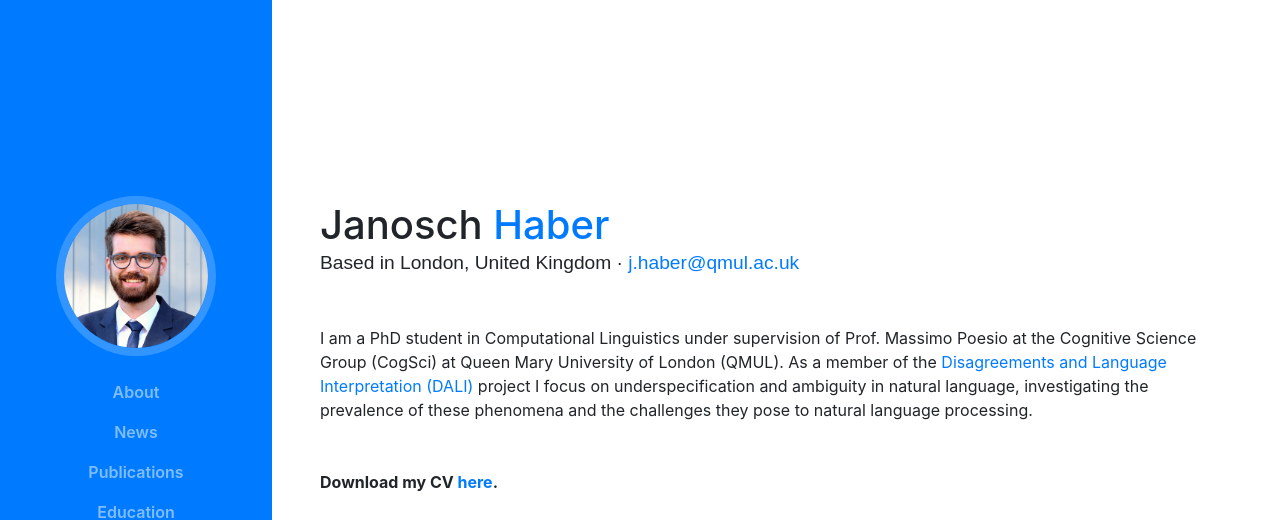
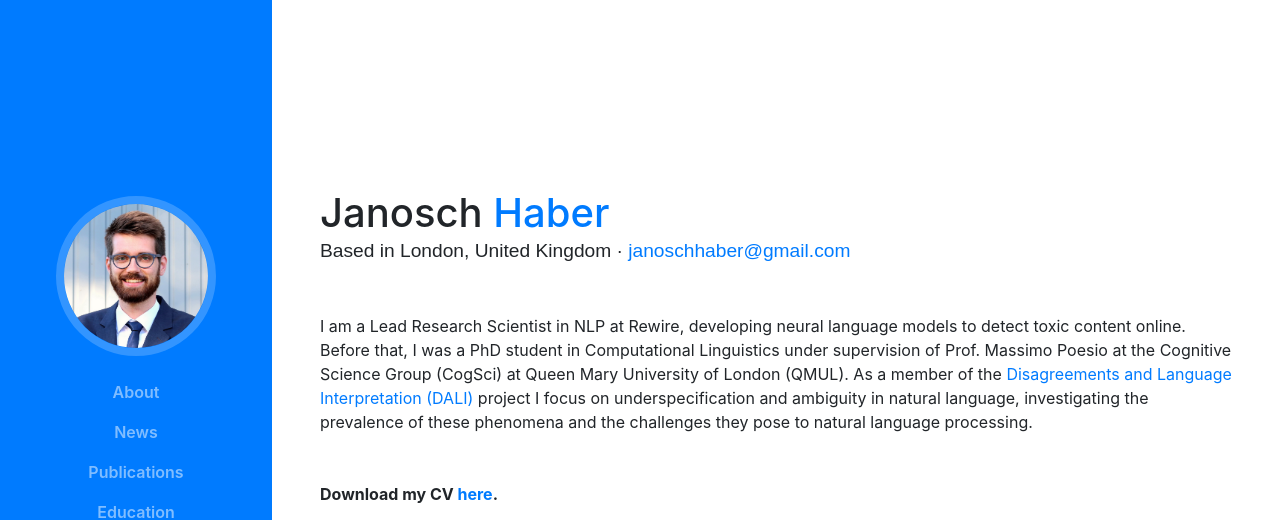
Before and after one commit to janoschhaber/janoschhaber.github.io, a website with bundled scripts: page index.html in a window 1280 px wide. Shown: the top 520 px of the page. Built offline with nearby package versions, Linux system fonts and the light colour scheme; a web font is replaced by a local one.

Commit message:
Update index.html

```diff
--- a/index.html
+++ b/index.html
@@ -5,7 +5,7 @@
 
     <meta charset="utf-8">
     <meta name="viewport" content="width=device-width, initial-scale=1, shrink-to-fit=no">
-    <meta name="description" content="Website of Janosch Haber, PhD Candidate at Queen Mary University of London.">
+    <meta name="description" content="Website of Janosch Haber, Lead Research Scientist at Rewire.">
     <meta name="author" content="Janosch Haber">
 
     <title>Janosch Haber</title>
@@ -70,9 +70,9 @@
             <span class="text-primary">Haber</span>
           </h1>
           <div class="subheading mb-5">Based in London, United Kingdom ·
-            <a href="mailto:j.haber@qmul.ac.uk">j.haber@qmul.ac.uk</a>
+            <a href="mailto:janoschhaber@gmail.com">janoschhaber@gmail.com</a>
           </div>
-          <p class="mb-5">I am a PhD student in Computational Linguistics under supervision of Prof. Massimo Poesio at the Cognitive Science Group (CogSci) at Queen Mary University of London (QMUL). As a member of the <a href="http://dali.eecs.qmul.ac.uk" target="_blank">Disagreements and Language Interpretation (DALI) </a>  project I focus on underspecification and ambiguity in natural language, investigating the prevalence of these phenomena and the challenges they pose to natural language processing.
+          <p class="mb-5">I am a Lead Research Scientist in NLP at Rewire, developing neural language models to detect toxic content online. Before that, I was a PhD student in Computational Linguistics under supervision of Prof. Massimo Poesio at the Cognitive Science Group (CogSci) at Queen Mary University of London (QMUL). As a member of the <a href="http://dali.eecs.qmul.ac.uk" target="_blank">Disagreements and Language Interpretation (DALI) </a>  project I focus on underspecification and ambiguity in natural language, investigating the prevalence of these phenomena and the challenges they pose to natural language processing.
           </p><p class="mb-5"> <b>Download my CV <a href="/data/cv_janosch_haber.pdf" target="_blank">here</a>.</b></p>
           <ul class="list-inline list-social-icons mb-0">
             <li class="list-inline-item">
```
